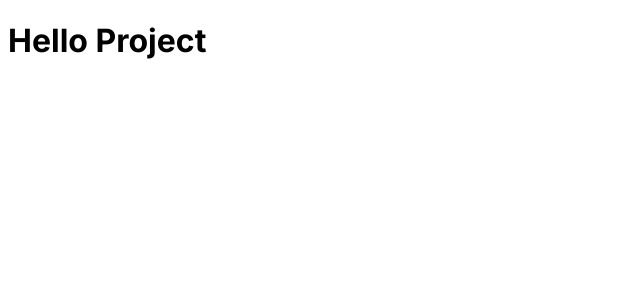
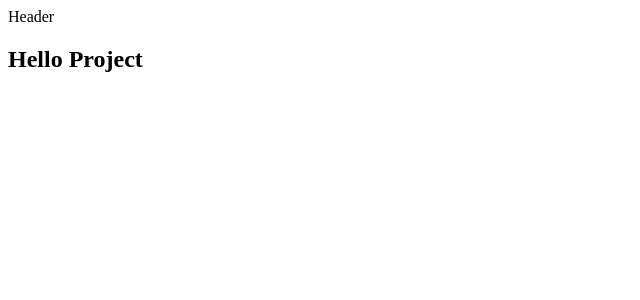
Before and after one commit to Sadullo1992/newspaper, a Next.js app: page / in a window 1280 px wide. Shown: the top 300 px of the page, without its empty margins (0-640 px from the left). Built offline with nearby package versions, Linux system fonts and the light colour scheme.

Commit message:
feat: add sass and layout

```diff
--- /dev/null
+++ b/componnets/Header.tsx
@@ -0,0 +1,3 @@
+export default function Header() {
+  return <header className="header">Header</header>;
+}
--- /dev/null
+++ b/componnets/Layout.tsx
@@ -0,0 +1,12 @@
+import { PropsWithChildren } from 'react';
+
+import Header from './Header';
+
+export default function Layout({ children }: PropsWithChildren) {
+  return (
+    <>
+      <Header />
+      <main>{children}</main>
+    </>
+  );
+}
--- a/package.json
+++ b/package.json
@@ -26,6 +26,7 @@
     "eslint-plugin-prettier": "^4.2.1",
     "eslint-plugin-react": "^7.32.2",
     "eslint-plugin-react-hooks": "^4.6.0",
-    "prettier": "^2.8.8"
+    "prettier": "^2.8.8",
+    "sass": "^1.62.1"
   }
 }
--- a/pages/_app.tsx
+++ b/pages/_app.tsx
@@ -1,6 +1,11 @@
-import '@/styles/globals.css';
+import Layout from '@/componnets/Layout';
+import '@/styles/main.scss';
 import type { AppProps } from 'next/app';
 
 export default function App({ Component, pageProps }: AppProps) {
-  return <Component {...pageProps} />;
+  return (
+    <Layout>
+      <Component {...pageProps} />
+    </Layout>
+  );
 }
--- a/pages/_document.tsx
+++ b/pages/_document.tsx
@@ -3,7 +3,11 @@ import { Html, Head, Main, NextScript } from 'next/document';
 export default function Document() {
   return (
     <Html lang="en">
-      <Head />
+      <Head>
+        <meta name="description" content="Generated by create next app" />
+        <meta name="viewport" content="width=device-width, initial-scale=1" />
+        <link rel="icon" href="/favicon.ico" />
+      </Head>
       <body>
         <Main />
         <NextScript />
--- a/pages/api/hello.ts
+++ /dev/null
@@ -1,10 +0,0 @@
-// Next.js API route support: https://nextjs.org/docs/api-routes/introduction
-import type { NextApiRequest, NextApiResponse } from 'next';
-
-type Data = {
-  name: string;
-};
-
-export default function handler(req: NextApiRequest, res: NextApiResponse<Data>) {
-  res.status(200).json({ name: 'John Doe' });
-}
--- a/pages/index.tsx
+++ b/pages/index.tsx
@@ -1,20 +1,14 @@
 import Head from 'next/head';
-import { Inter } from 'next/font/google';
-
-const inter = Inter({ subsets: ['latin'] });
 
 export default function Home() {
   return (
     <>
       <Head>
-        <title>Create Next App</title>
-        <meta name="description" content="Generated by create next app" />
-        <meta name="viewport" content="width=device-width, initial-scale=1" />
-        <link rel="icon" href="/favicon.ico" />
+        <title>Bobotog&#39; tongi gazetasi</title>
       </Head>
-      <main className={`${inter.className}`}>
+      <section>
         <h1>Hello Project</h1>
-      </main>
+      </section>
     </>
   );
 }
--- /dev/null
+++ b/styles/abstracts/_variables.scss
@@ -0,0 +1 @@
+// Colors
--- /dev/null
+++ b/styles/main.scss
@@ -0,0 +1,3 @@
+// Abstracts
+@import './abstracts/variables';
+@import './abstracts/mixins';
```
Also changed, not shown: styles/abstracts/_mixins.scss (added), 1 other file (tests, documents, lock files or other folders).
